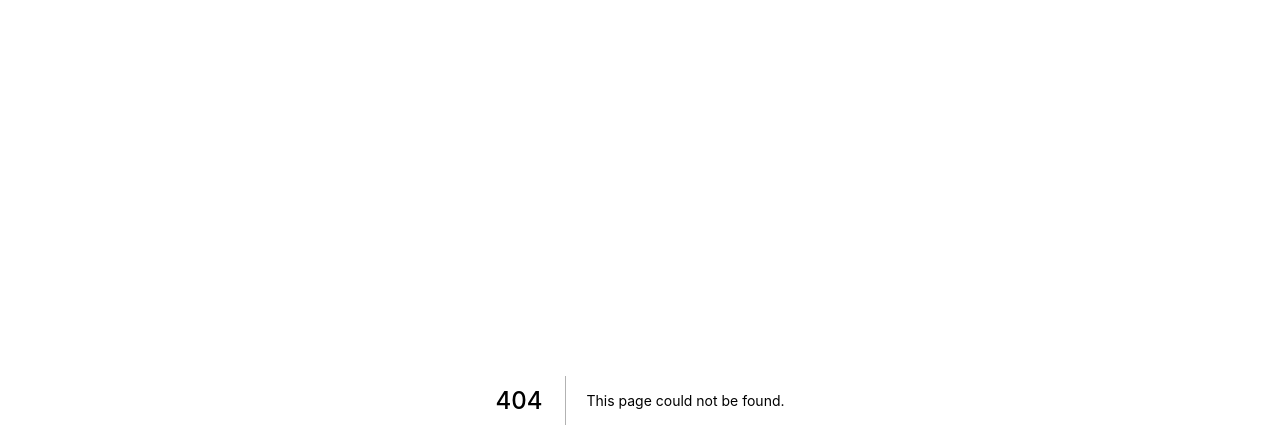
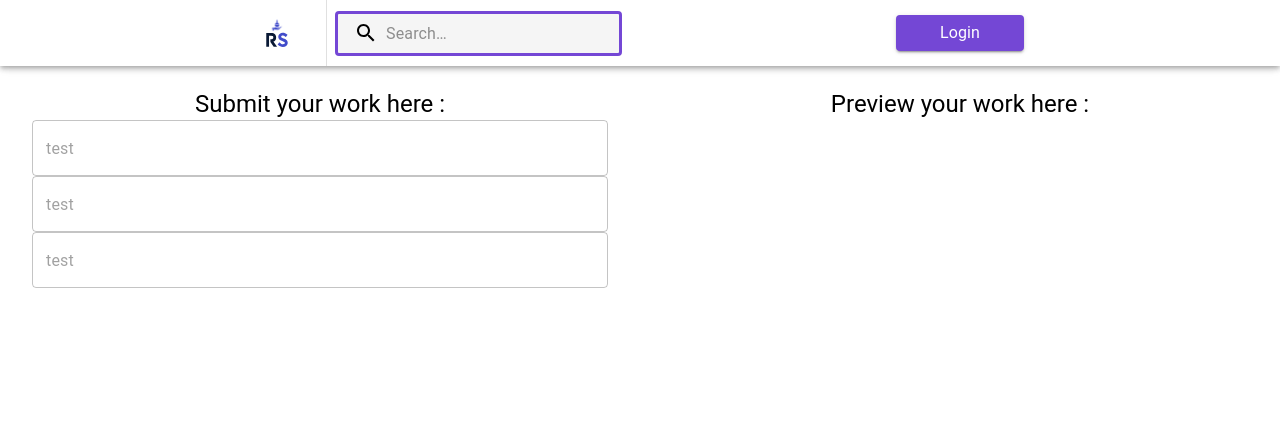
Before and after one commit to researchshare-official/frontend, a Next.js app: page /submit-paper in a window 1280 px wide. Before the commit this address had no page. Shown: the top 448 px of the page. Built offline with nearby package versions, Linux system fonts and the light colour scheme.

Commit message:
add begining of submit paper

```diff
--- /dev/null
+++ b/components/submitPaper/getWork.tsx
@@ -0,0 +1,45 @@
+import { NextPage } from 'next';
+import { List, Box, ListItem, Divider, Typography, Tabs, Tab, ListItemIcon, ListItemText, Input, TextField } from '@mui/material';
+import Image from 'next/image';
+import InfoIcon from '@mui/icons-material/Info';
+import PersonIcon from '@mui/icons-material/Person';
+import SortIcon from '@mui/icons-material/Sort';
+import StarIcon from '@mui/icons-material/Star';
+import AccessTimeIcon from '@mui/icons-material/AccessTime';
+import { SyntheticEvent, useState } from 'react';
+import VisibilityIcon from '@mui/icons-material/Visibility';
+import CommentIcon from '@mui/icons-material/Comment';
+
+const GetWork: NextPage = (props) => {
+
+    const [value1, setValue1] = useState<string>("");
+    const [value2, setValue2] = useState<string>("");
+    const [value3, setValue3] = useState<string>("");
+
+    function a(v : any) {
+        console.log(v);
+    }
+
+    return(
+        <Box sx={{display:'flex', flexDirection:'row', justifyContent:'space-around', width:'100%'}}>
+        <Box sx={{display:'flex', flexDirection:'column', width:'45%'}}>
+            <Typography variant='h5' sx={{textAlign:'center'}} >Submit your work here :</Typography>
+            <TextField onChange={
+                event => { const { value } = event.target;
+                setValue1(value); } } placeholder='test'>test</TextField>
+            <TextField onChange={
+                event => { const { value } = event.target;
+                setValue2(value); } } placeholder='test'>test</TextField>
+            <TextField onChange={
+                event => { const { value } = event.target;
+                setValue3(value); } } placeholder='test'>test</TextField>
+        </Box>
+        <Box sx={{display:'flex', flexDirection:'column', width:'45%'}}>
+            <Typography variant='h5' sx={{textAlign:'center'}} >Preview your work here :</Typography>
+            <Typography variant='body1' sx={{}}  > { value1 } </Typography>
+        </Box>
+        </Box>
+    );
+};
+
+export default GetWork;
--- /dev/null
+++ b/pages/submit-paper.tsx
@@ -0,0 +1,28 @@
+import type { NextPage } from 'next'
+import Head from 'next/head'
+import styles from '../styles/Home.module.css'
+import Box from '@mui/material/Box'
+import AppBar from '../components/AppBar'
+import GetWork from '../components/submitPaper/getWork'
+import Preview from '../components/submitPaper/preview'
+
+const SubmitPaper: NextPage = () => {
+    return (
+        <div>
+            <Head>
+                <title>ResearchShare</title>
+                <meta name="description" content="..." />
+                <link rel="icon" href="/favicon.ico" />
+            </Head>
+
+                <Box sx={{ display: 'flex', height: '7vh', justifyContent: 'center'}}>
+                    <AppBar />
+                </Box>
+                <Box sx={{ display: 'flex', marginTop:'2rem', height: '93vh', width:'100%'}}>
+                    <GetWork/>
+                </Box>
+        </div>
+    )
+}
+
+export default SubmitPaper
```
